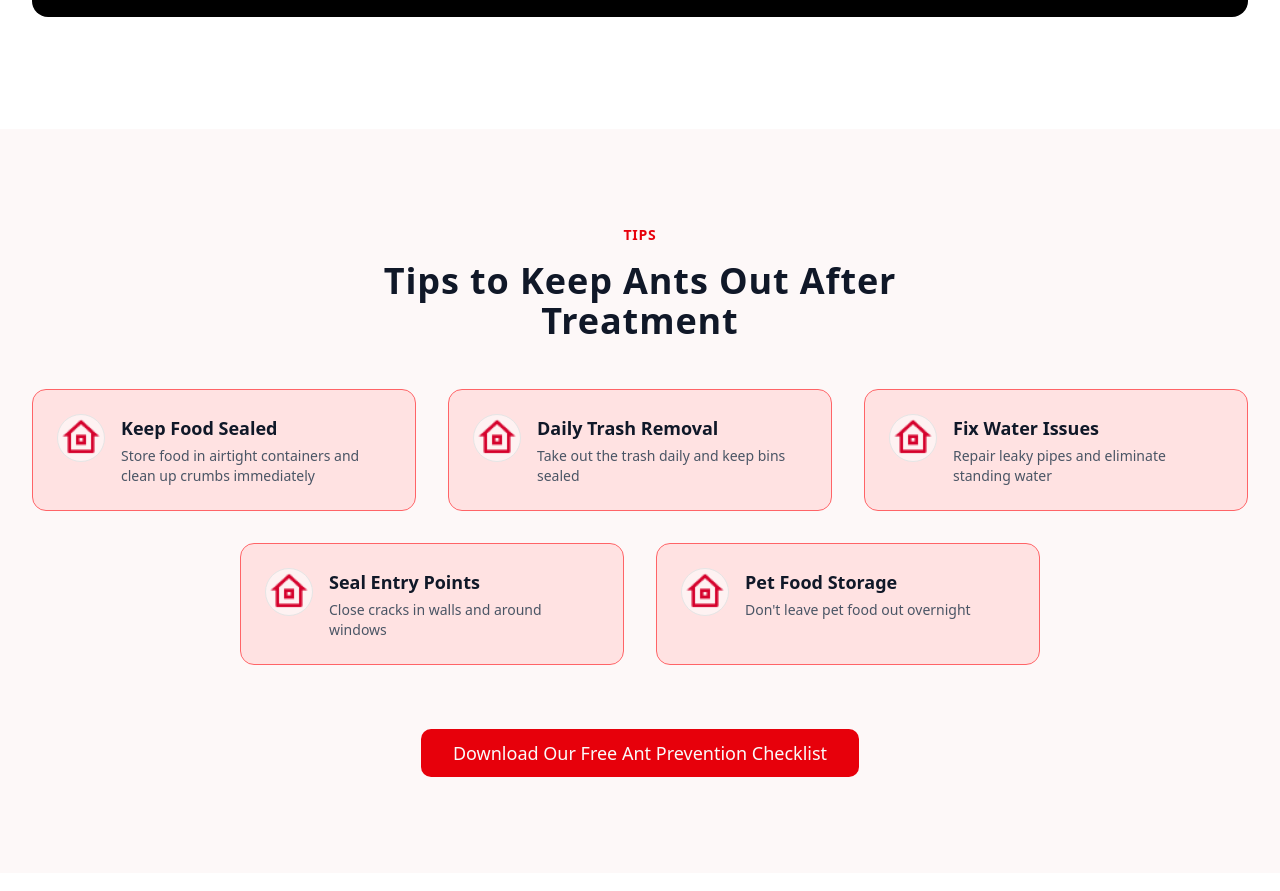
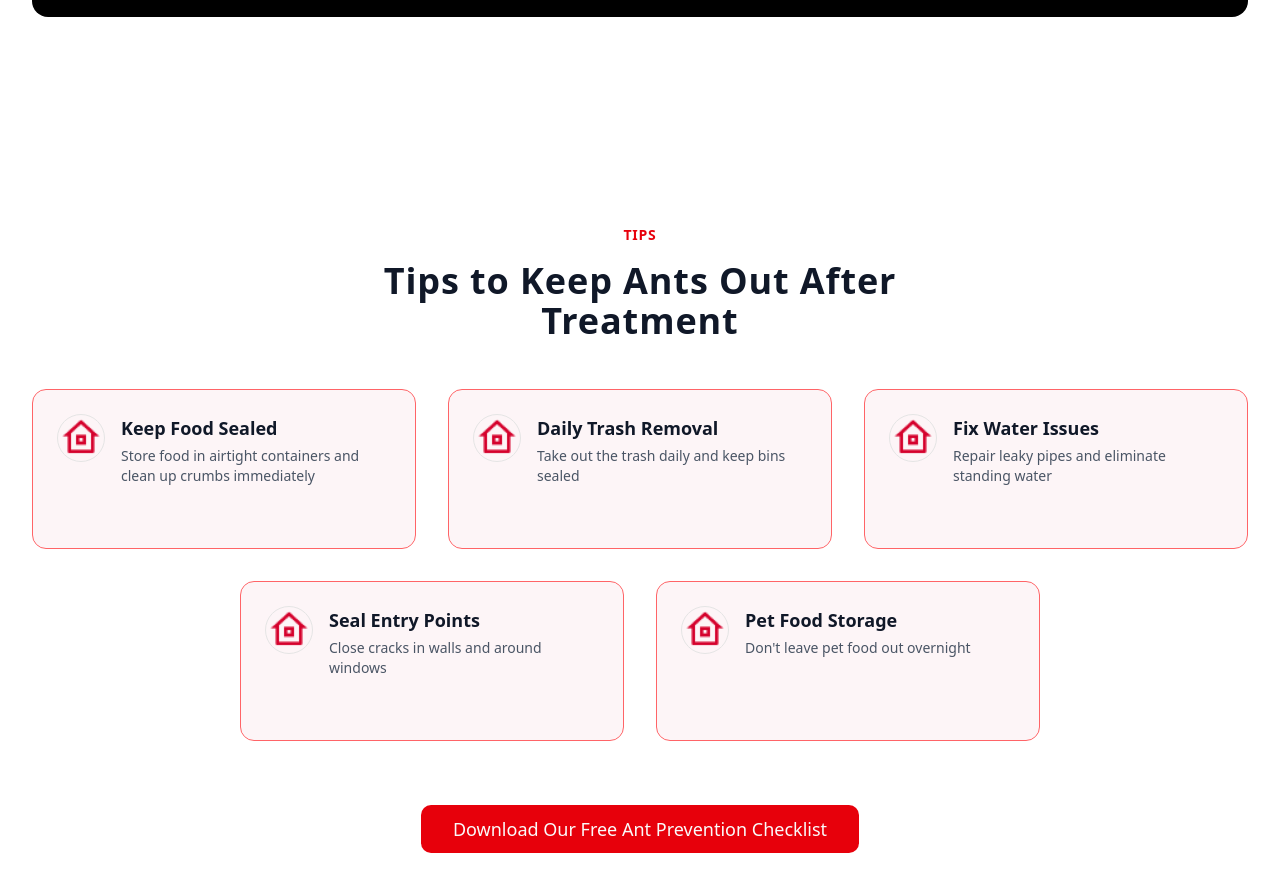
Before and after one commit to Eric-Eddie-Kabutey/a-star-plus, a Next.js app: page /ants in a window 1280 px wide. Shown: the part 4999-5890 px from the top of the page. Built offline with nearby package versions, Linux system fonts and the light colour scheme.

Commit message:
update feature grid variant card height

```diff
--- a/components/shared/feature-grid.tsx
+++ b/components/shared/feature-grid.tsx
@@ -54,7 +54,8 @@ export function FeatureGrid({
   };
 
   return (
-    <section className="py-16 md:py-24" style={{ backgroundColor: '#fdf8f8' }}>
+    // #fdf8f8
+    <section className="py-16 md:py-24" style={{ backgroundColor: '#fff' }}>
       <div className="container mx-auto px-4">
         <div className="text-center mb-12 max-w-xl mx-auto flex flex-col gap-2">
           <p className="text-red-600 font-bold uppercase tracking-wider text-sm mb-2">
@@ -97,11 +98,12 @@ export function FeatureGrid({
 
               {/*
                 Variant 2: Card Style Landing Page  / Header dropdown / centipedes-millipedes
-                - The icon is now wrapped in a div to create the circular background.
+                - The icon is now wrapped in a div to create the circular background.background: #FDF5F7;#D5012C
+
               */}
               {variant === 'card' && (
-                <div className="flex items-start gap-4 p-6 border border-red-400 rounded-xl h-full bg-red-100">
-                  <div className="flex-shrink-0 flex items-center justify-center w-12 h-12 rounded-full bg-red-50 border ">
+                <div className="flex items-start gap-4 p-6 border border-red-400 rounded-xl h-full bg-[#FDF5F7] min-h-40">
+                  <div className="flex-shrink-0 flex items-center justify-center w-12 h-12 rounded-full bg-[#FDF5F7] border ">
                     <Image src={item.icon} alt='icon' width={100} height={40} className='w-10 h-10' />
                   </div>
                   <div>
```
